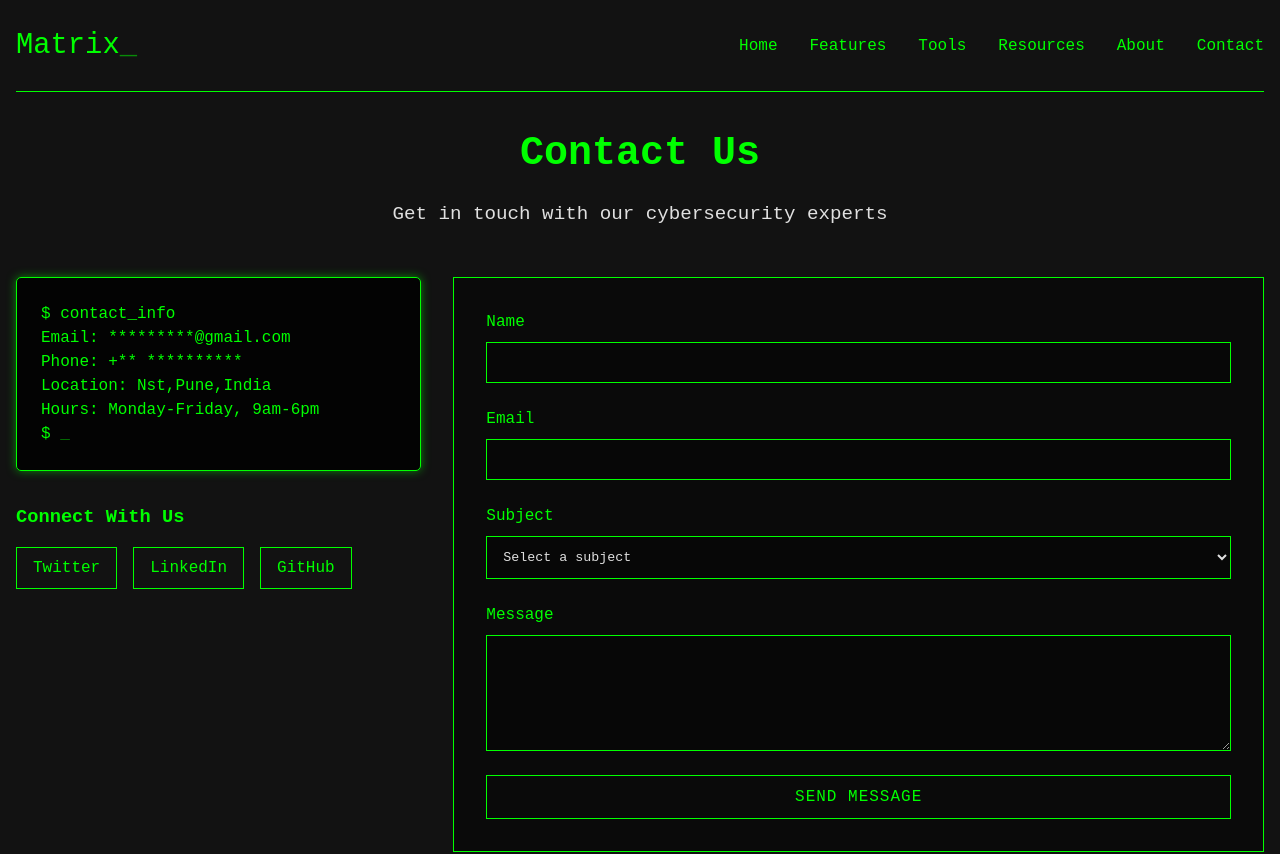
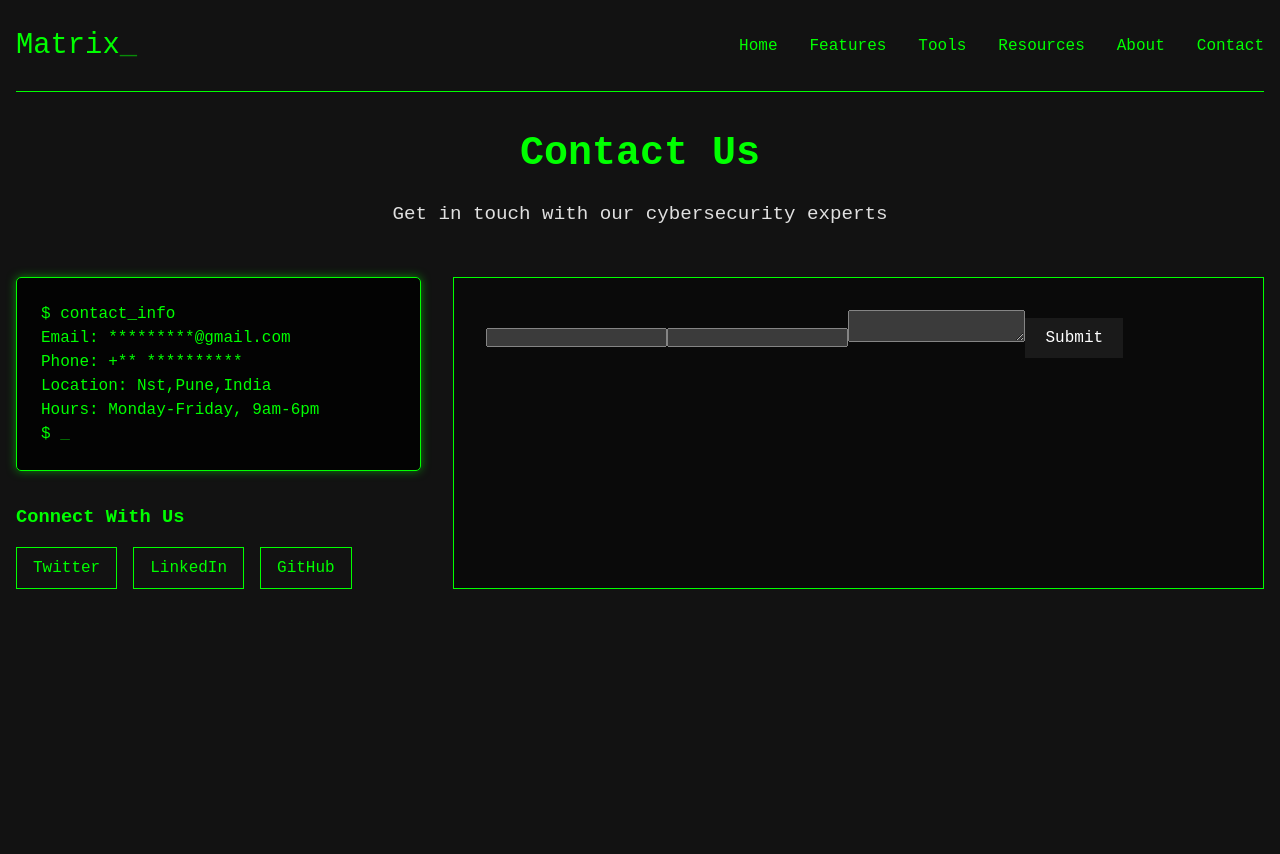
Before and after one commit to CodeMaverick-143/Matrix, a React (Vite) app: page /contact in a window 1280 px wide. Shown: the top 854 px of the page. Built offline with nearby package versions, Linux system fonts and the light colour scheme.

Commit message:
Update ContactPage.tsx

```diff
--- a/src/pages/ContactPage.tsx
+++ b/src/pages/ContactPage.tsx
@@ -73,63 +73,16 @@ const ContactPage = () => {
               <button className="btn" onClick={() => setSubmitted(false)}>Send Another Message</button>
             </div>
           ) : (
-            <form className="contact-form" onSubmit={handleSubmit}>
-              <div className="form-group">
-                <label htmlFor="name">Name</label>
-                <input
-                  type="text"
-                  id="name"
-                  name="name"
-                  value={formData.name}
-                  onChange={handleChange}
-                  required
-                />
-              </div>
+            <form
+              action="https://formbase.dev/s/74OPa5RhV74Zk1l"
+              method="POST"
+              encType="multipart/form-data"
+            >
+              <input type="text" name="name" />
+              <input type="email" name="email" />
+              <textarea name="message"></textarea>
 
-              <div className="form-group">
-                <label htmlFor="email">Email</label>
-                <input
-                  type="email"
-                  id="email"
-                  name="email"
-                  value={formData.email}
-                  onChange={handleChange}
-                  required
-                />
-              </div>
-
-              <div className="form-group">
-                <label htmlFor="subject">Subject</label>
-                <select
-                  id="subject"
-                  name="subject"
-                  value={formData.subject}
-                  onChange={handleChange}
-                  required
-                >
-                  <option value="">Select a subject</option>
-                  <option value="General Inquiry">Ethical Hacking</option>
-                  <option value="Technical Support">Application security</option>
-                  <option value="Partnership">Penetration Testing</option>
-                  <option value="Career">Network Security</option>
-                </select>
-              </div>
-
-              <div className="form-group">
-                <label htmlFor="message">Message</label>
-                <textarea
-                  id="message"
-                  name="message"
-                  value={formData.message}
-                  onChange={handleChange}
-                  required
-                  rows={6}
-                ></textarea>
-              </div>
-
-              <button type="submit" className="btn" disabled={loading}>
-                {loading ? 'Sending...' : 'Send Message'}
-              </button>
+              <button type="submit">Submit</button>
             </form>
           )}
         </div>
```
